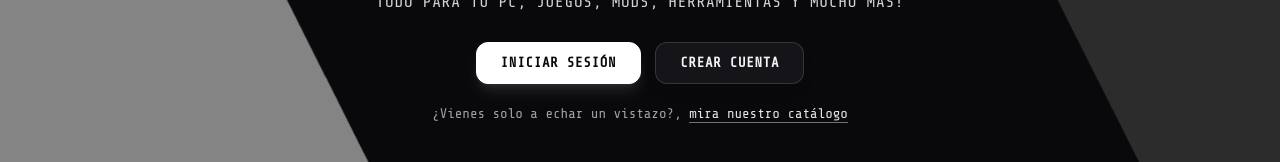
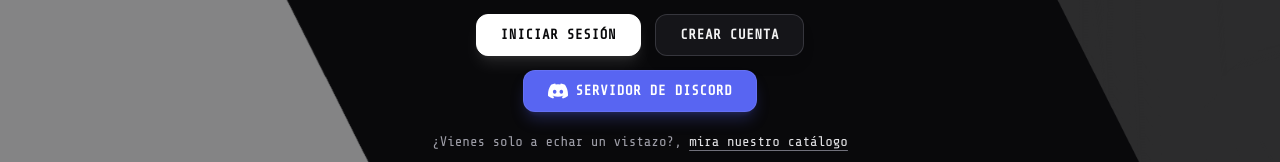
Before and after one commit to nuz777/ElRinconDelPC, a React (Vite) app in the folder Frontend/: page / in a window 1280 px wide. Shown: the part 381-543 px from the top of the page. Built offline with nearby package versions, Linux system fonts and the light colour scheme; no server answers.

Commit message:
feat: agregar boton de discord en la seccion hero

```diff
--- a/Frontend/src/components/Hero.tsx
+++ b/Frontend/src/components/Hero.tsx
@@ -1,5 +1,13 @@
 import { ChevronsDown } from "lucide-react";
 import { Link } from "wouter";
+
+function DiscordIcon({ className = "size-5" }: { className?: string }) {
+  return (
+    <svg className={className} viewBox="0 0 24 24" fill="currentColor">
+      <path d="M20.317 4.37a19.791 19.791 0 0 0-4.885-1.515.074.074 0 0 0-.079.037c-.21.375-.444.864-.608 1.25a18.27 18.27 0 0 0-5.487 0 12.64 12.64 0 0 0-.617-1.25.077.077 0 0 0-.079-.037A19.736 19.736 0 0 0 3.677 4.37a.07.07 0 0 0-.032.027C.533 9.046-.32 13.58.099 18.057a.082.082 0 0 0 .031.057 19.9 19.9 0 0 0 5.993 3.03.078.078 0 0 0 .084-.028 14.09 14.09 0 0 0 1.226-1.994.076.076 0 0 0-.041-.106 13.107 13.107 0 0 1-1.872-.892.077.077 0 0 1-.008-.128 10.2 10.2 0 0 0 .372-.292.074.074 0 0 1 .077-.01c3.929 1.793 8.18 1.793 12.061 0a.074.074 0 0 1 .078.01c.12.098.246.198.373.292a.077.077 0 0 1-.006.127 12.299 12.299 0 0 1-1.873.893.077.077 0 0 0-.041.107c.36.698.772 1.362 1.225 1.993a.076.076 0 0 0 .084.028 19.839 19.839 0 0 0 6.002-3.03.077.077 0 0 0 .032-.054c.5-5.177-.838-9.674-3.549-13.66a.061.061 0 0 0-.031-.028zM8.02 15.33c-1.183 0-2.157-1.085-2.157-2.419 0-1.333.956-2.419 2.157-2.419 1.21 0 2.176 1.096 2.157 2.42 0 1.333-.956 2.418-2.157 2.418zm7.975 0c-1.183 0-2.157-1.085-2.157-2.419 0-1.333.955-2.419 2.157-2.419 1.21 0 2.176 1.096 2.157 2.42 0 1.333-.946 2.418-2.157 2.418z" />
+    </svg>
+  );
+}
 
 function Background() {
   return (
@@ -61,6 +69,17 @@ export default function Hero() {
             Crear Cuenta
           </a>
         </div>
+        <div className="mt-3.5 flex items-center justify-center opacity-0 animate-[fadeUp_1s_ease_0.9s_forwards]">
+          <a
+            href="https://discord.gg/MnDpU7hNV"
+            target="_blank"
+            rel="noopener noreferrer"
+            className="px-6 py-2.5 rounded-xl font-share font-bold text-xs sm:text-sm uppercase tracking-wider bg-[#5865F2] hover:bg-[#4752C4] text-white border border-[#7983f5]/40 hover:scale-105 active:scale-95 transition-all shadow-lg shadow-[#5865F2]/25 cursor-pointer inline-flex items-center justify-center gap-2 no-underline"
+          >
+            <DiscordIcon className="size-4 sm:size-5" />
+            Servidor de Discord
+          </a>
+        </div>
         <p className="font-share text-xs sm:text-sm text-zinc-400 mt-5 opacity-0 animate-[fadeUp_1s_ease_1s_forwards]">
           ¿Vienes solo a echar un vistazo?,{" "}
           <Link
```
